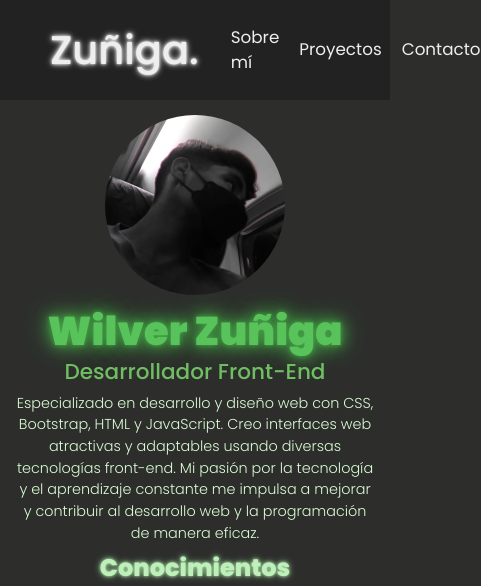
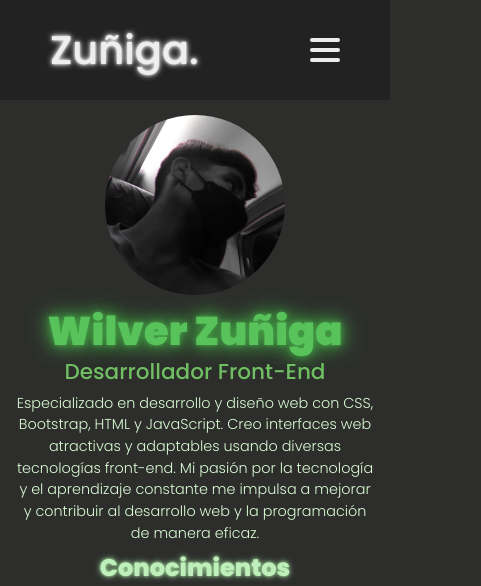
Before and after one commit to Wez1toD/wilverzu.github.io, a plain HTML site: page index.html in a window 390 px wide. Shown: the top 586 px of the page, 481 px wide, since content can reach past the window. Drawn offline with nearby package versions, Linux system fonts and the light colour scheme.

Commit message:
Upload navbar to mobile

```diff
--- a/index.html
+++ b/index.html
@@ -19,6 +19,11 @@
 	<body>
 		<header>
 			<div><h1 class="m-0">Zuñiga.</h1></div>
+			<button class="header_toggle">
+				<span></span>
+				<span></span>
+				<span></span>
+			</button>
 			<nav>
 				<ul>
 					<li>
--- a/index.js
+++ b/index.js
@@ -1,13 +1,15 @@
 const sobre_mi_btn = document.getElementById("sobre_mi_btn");
 const proyectos_btn = document.getElementById("proyectos_btn");
 const contacto_btn = document.getElementById("contacto_btn");
-let window_y_size = window.innerHeight;
 
 const sobre_mi_section = document.getElementById("sobre_mi");
 const proyectos_section = document.getElementById("sobre_mi");
 
 let sobre_mi_height = sobre_mi_section.clientHeight;
 let proyectos_height = proyectos_section.clientHeight;
+
+const header_nav = document.querySelector("header nav");
+const header_toggle = document.querySelector(".header_toggle");
 
 sobre_mi_btn.addEventListener("click", () => {
 	window.scrollTo({
@@ -31,3 +33,8 @@ contacto_btn.addEventListener("click", () => {
 		behavior: "smooth",
 	});
 });
+
+header_toggle.addEventListener("click", () => {
+	header_toggle.classList.toggle("active");
+	header_nav.classList.toggle("active");
+});
--- a/style.css
+++ b/style.css
@@ -83,6 +83,49 @@ nav ul li a:hover {
 	color: var(--clr-word);
 	text-shadow: 0 0 10px var(--clr-shadow), 0 0 25px var(--clr-shadow),
 		0 0 35px var(--clr-shadow);
+}
+
+.header_toggle {
+	display: none;
+	width: 30px;
+	height: 24px;
+	position: relative;
+
+	flex-direction: column;
+	gap: 6px;
+	align-items: center;
+	justify-content: center;
+
+	border: none;
+	outline: none;
+
+	background-color: inherit;
+}
+
+.header_toggle span {
+	display: block;
+	width: 30px;
+	height: 4px;
+
+	background-color: var(--text-light);
+	border-radius: 10px;
+
+	transition: opacity 0.1s 0.6s, translate 0.2s 0.4s, rotate 0.2s 0.2s;
+}
+
+.header_toggle.active span:nth-child(1) {
+	transition: translate 0.2s 0.2s, rotate 0.2s 0.4s;
+	translate: 0 10px;
+	rotate: 45deg;
+}
+.header_toggle.active span:nth-child(2) {
+	transition: opacity 0.1s;
+	opacity: 0;
+}
+.header_toggle.active span:nth-child(3) {
+	transition: translate 0.2s 0.2s, rotate 0.2s 0.4s;
+	rotate: -45deg;
+	translate: 0 -10px;
 }
 
 /* Seccion Sobre mi */
@@ -257,6 +300,34 @@ nav ul li a:hover {
 }
 
 @media screen and (max-width: 580px) {
+	header nav {
+		width: 100%;
+		background-color: #222;
+
+		position: absolute;
+		top: 100px;
+		left: 0;
+
+		max-height: 0;
+		overflow: hidden;
+
+		transition: all 0.5s linear;
+	}
+	header nav ul {
+		border-top: 1px solid #ddda;
+		padding: 20px 30px;
+
+		flex-direction: column;
+	}
+
+	header nav.active {
+		max-height: 500px;
+	}
+
+	.header_toggle {
+		display: flex;
+	}
+
 	section {
 		overflow-y: auto;
 		justify-content: start;
```
